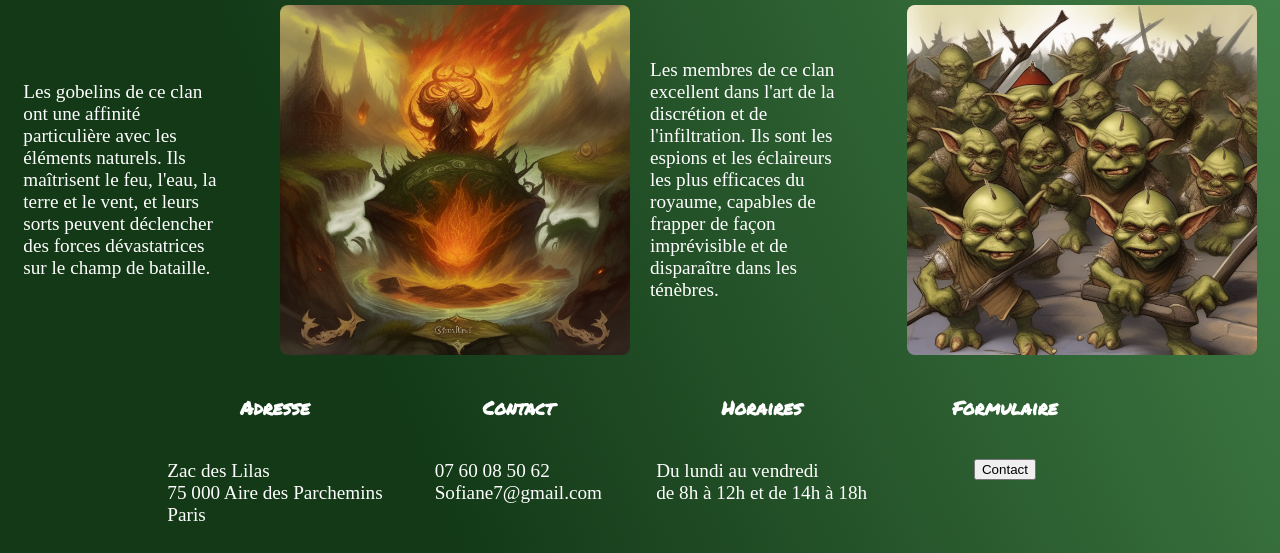
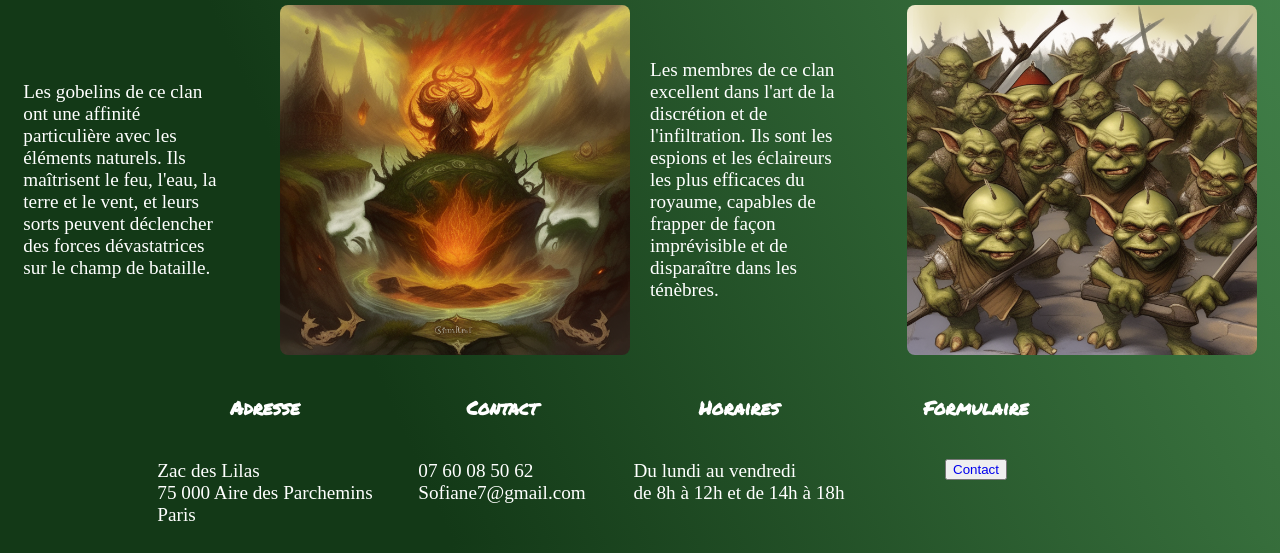
Before and after one commit to sofianeK9/HTML, a plain HTML site: page clan.html in a window 1280 px wide. Shown: the part 690-1243 px from the top of the page. Drawn offline with Linux system fonts and the light colour scheme.

Commit message:
Modification Goblin

```diff
--- a/apropos.css
+++ b/apropos.css
@@ -112,6 +112,10 @@ img {
   width: 75%;
 }
 
+.footer-container a {
+  text-decoration: none;
+}
+
 .contain {
   width: 23%;
   display: flex;
--- a/clan.css
+++ b/clan.css
@@ -112,6 +112,10 @@ img {
   justify-content: space-between;
   width: 75%;
 }
+.footer-container a {
+  text-decoration: none;
+}
+
 
 .contain {
   width: 23%;
--- a/clan.html
+++ b/clan.html
@@ -99,7 +99,7 @@
             <div class="contain container4">
              <h3>Formulaire</h3>
              <br>
-            <button type="button">Contact</button>
+            <button type="button"> <a href="/contact.html">Contact</button>
             </div>
         </footer>
 <script src="/goblin.js"></script>
--- a/contact.css
+++ b/contact.css
@@ -103,16 +103,13 @@ button[type="submit"] {
   display: block;
   margin: 20px auto;
 }
-
-
-
-
-
-
 .footer-container {
   display: flex;
   justify-content: space-between;
   width: 100%;
+}
+.footer-container a {
+  text-decoration: none;
 }
 
 .contain {
--- a/hotel.css
+++ b/hotel.css
@@ -90,6 +90,10 @@ p {
   justify-content: space-between;
   width: 100%;
 }
+.footer-container a {
+  text-decoration: none;
+}
+
 
 .contain {
   width: 23%;
--- a/inscription.css
+++ b/inscription.css
@@ -145,6 +145,9 @@ input[type=submit] {
 .footer-container h3 {
     text-decoration: none;
 }
+.footer-container a {
+  text-decoration: none;
+}
 
 .contain {
   width: 23%;
```
Also changed, not shown: apropos.html (+1 -1 lines), contact.html (+1 -1 lines), hotel.html (+1 -1 lines), inscription.html (+1 -1 lines).
